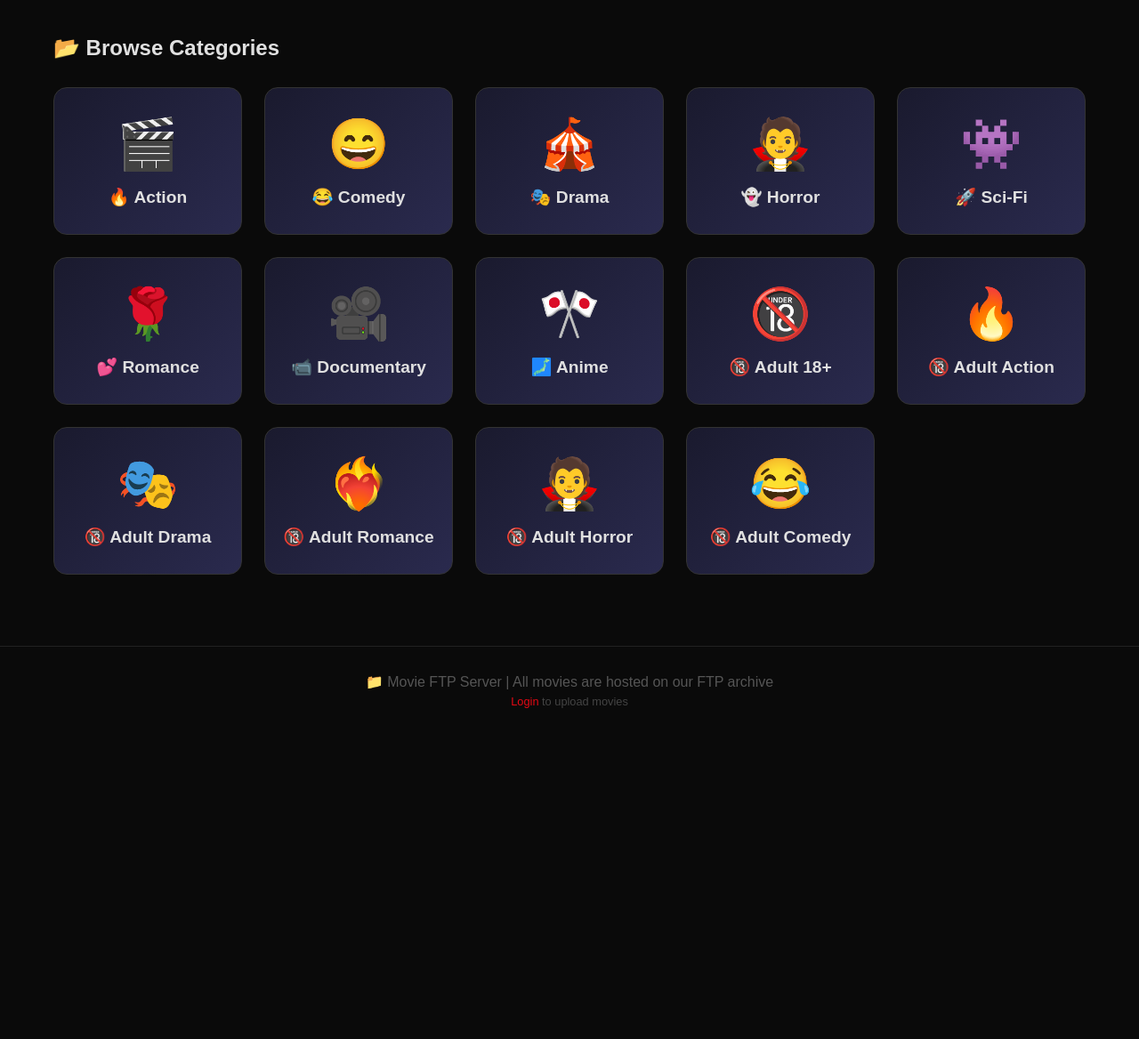
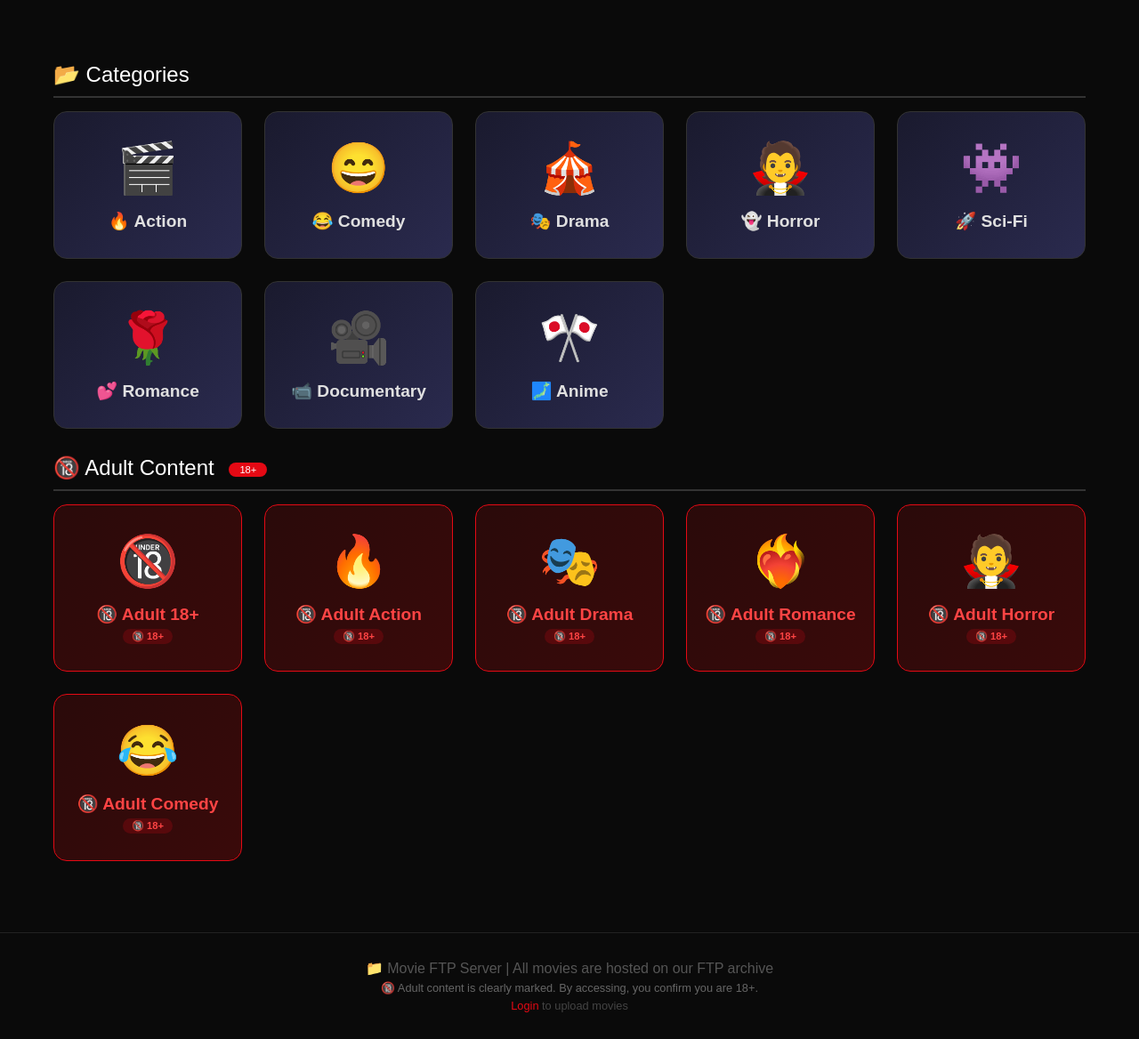
Before and after one commit to Anik23303/myftp, a Flask app: page / in a window 1280 px wide. Shown: the part 244-1412 px from the top of the page at 89% size. Before the commit the page ends 1040 px from the top, so only its background shows below. Run offline with Flask 3, Linux system fonts and the light colour scheme.

Commit message:
Update index.html with new category
Refactor HTML structure and styling for categories and adult content sections.

```diff
--- a/templates/index.html
+++ b/templates/index.html
@@ -8,7 +8,6 @@
         * { margin: 0; padding: 0; box-sizing: border-box; }
         body { font-family: Arial, sans-serif; background: #0a0a0a; color: #e0e0e0; }
 
-        /* Top Navigation Bar */
         .top-nav {
             background: #1a1a2e;
             padding: 10px 30px;
@@ -24,9 +23,6 @@
             text-decoration: none;
             font-size: 1.2rem;
             font-weight: bold;
-        }
-        .top-nav .brand a:hover {
-            text-decoration: underline;
         }
         .top-nav .user-links {
             display: flex;
@@ -64,24 +60,92 @@
         .search-bar input:focus { outline: 2px solid #e50914; }
         .search-bar button { padding: 12px 30px; border: none; border-radius: 30px; background: #e50914; color: white; font-weight: bold; cursor: pointer; }
         .container { max-width: 1200px; margin: 0 auto; padding: 40px 20px; }
-        .categories-grid { display: grid; grid-template-columns: repeat(auto-fill, minmax(200px, 1fr)); gap: 25px; margin-top: 30px; }
-        .category-card { background: linear-gradient(135deg, #1a1a2e, #2a2a4e); padding: 30px 20px; border-radius: 15px; text-align: center; text-decoration: none; color: inherit; border: 1px solid #333; transition: all 0.3s; }
-        .category-card:hover { transform: translateY(-10px); border-color: #e50914; }
+
+        .section-title {
+            color: #fff;
+            font-size: 1.5rem;
+            margin: 30px 0 15px 0;
+            padding-bottom: 10px;
+            border-bottom: 2px solid #333;
+        }
+        .section-title .adult-badge {
+            background: #e50914;
+            color: white;
+            font-size: 0.7rem;
+            padding: 2px 12px;
+            border-radius: 12px;
+            margin-left: 10px;
+            vertical-align: middle;
+        }
+
+        .categories-grid {
+            display: grid;
+            grid-template-columns: repeat(auto-fill, minmax(200px, 1fr));
+            gap: 25px;
+            margin-top: 15px;
+        }
+        .category-card {
+            background: linear-gradient(135deg, #1a1a2e, #2a2a4e);
+            padding: 30px 20px;
+            border-radius: 15px;
+            text-align: center;
+            text-decoration: none;
+            color: inherit;
+            border: 1px solid #333;
+            transition: all 0.3s;
+        }
+        .category-card:hover {
+            transform: translateY(-10px);
+            border-color: #e50914;
+        }
         .category-card .icon { font-size: 3.5rem; display: block; margin-bottom: 15px; }
         .category-card .name { font-size: 1.2rem; font-weight: bold; }
-        .footer { text-align: center; padding: 30px; color: #555; border-top: 1px solid #222; margin-top: 40px; }
+
+        .category-card.adult {
+            border-color: #e50914;
+            background: linear-gradient(135deg, #2a0a0a, #3a0a0a);
+        }
+        .category-card.adult:hover {
+            border-color: #ff4444;
+            box-shadow: 0 0 30px rgba(229, 9, 20, 0.3);
+            transform: translateY(-10px);
+        }
+        .category-card.adult .name {
+            color: #ff4444;
+        }
+        .category-card.adult .adult-tag {
+            font-size: 0.7rem;
+            color: #ff4444;
+            margin-top: 5px;
+            font-weight: bold;
+            background: rgba(229, 9, 20, 0.2);
+            padding: 2px 10px;
+            border-radius: 10px;
+            display: inline-block;
+        }
+
+        .footer {
+            text-align: center;
+            padding: 30px;
+            color: #555;
+            border-top: 1px solid #222;
+            margin-top: 40px;
+        }
+        .footer .adult-disclaimer {
+            color: #666;
+            font-size: 0.8rem;
+            margin-top: 5px;
+        }
 
         @media (max-width: 768px) {
             .header h1 { font-size: 1.8rem; }
             .categories-grid { grid-template-columns: repeat(auto-fill, minmax(150px, 1fr)); }
             .top-nav { padding: 10px 15px; }
             .top-nav .user-links { gap: 10px; }
-            .top-nav .user-links a { font-size: 0.85rem; }
         }
     </style>
 </head>
 <body>
-    <!-- ===== NEW TOP NAVIGATION BAR ===== -->
     <div class="top-nav">
         <div class="brand">
             <a href="/">🎬 Movie FTP</a>
@@ -100,7 +164,6 @@
         </div>
     </div>
 
-    <!-- ===== HEADER SECTION ===== -->
     <div class="header">
         <h1>🎬 Movie FTP Server</h1>
         <p>Browse, stream, and download movies from our FTP archive</p>
@@ -110,21 +173,41 @@
         </form>
     </div>
 
-    <!-- ===== CATEGORIES ===== -->
     <div class="container">
-        <h2>📂 Browse Categories</h2>
+        <!-- Regular Categories -->
+        <div class="section-title">📂 Categories</div>
         <div class="categories-grid">
             {% for category in categories %}
-            <a href="/category/{{ category.id }}" class="category-card">
-                <span class="icon">{{ category.icon }}</span>
-                <div class="name">{{ category.name }}</div>
-            </a>
+                {% if not category.adult %}
+                <a href="/category/{{ category.id }}" class="category-card">
+                    <span class="icon">{{ category.icon }}</span>
+                    <div class="name">{{ category.name }}</div>
+                </a>
+                {% endif %}
+            {% endfor %}
+        </div>
+
+        <!-- Adult (18+) Categories -->
+        <div class="section-title">
+            🔞 Adult Content
+            <span class="adult-badge">18+</span>
+        </div>
+        <div class="categories-grid">
+            {% for category in categories %}
+                {% if category.adult %}
+                <a href="/category/{{ category.id }}" class="category-card adult">
+                    <span class="icon">{{ category.icon }}</span>
+                    <div class="name">{{ category.name }}</div>
+                    <span class="adult-tag">🔞 18+</span>
+                </a>
+                {% endif %}
             {% endfor %}
         </div>
     </div>
 
     <div class="footer">
         <p>📁 Movie FTP Server | All movies are hosted on our FTP archive</p>
+        <p class="adult-disclaimer">🔞 Adult content is clearly marked. By accessing, you confirm you are 18+.</p>
         <p style="font-size: 0.8rem; margin-top: 5px; color: #444;">
             {% if logged_in %}
                 Logged in as <strong style="color: #00ff00;">{{ session['username'] if session else 'User' }}</strong>
```
